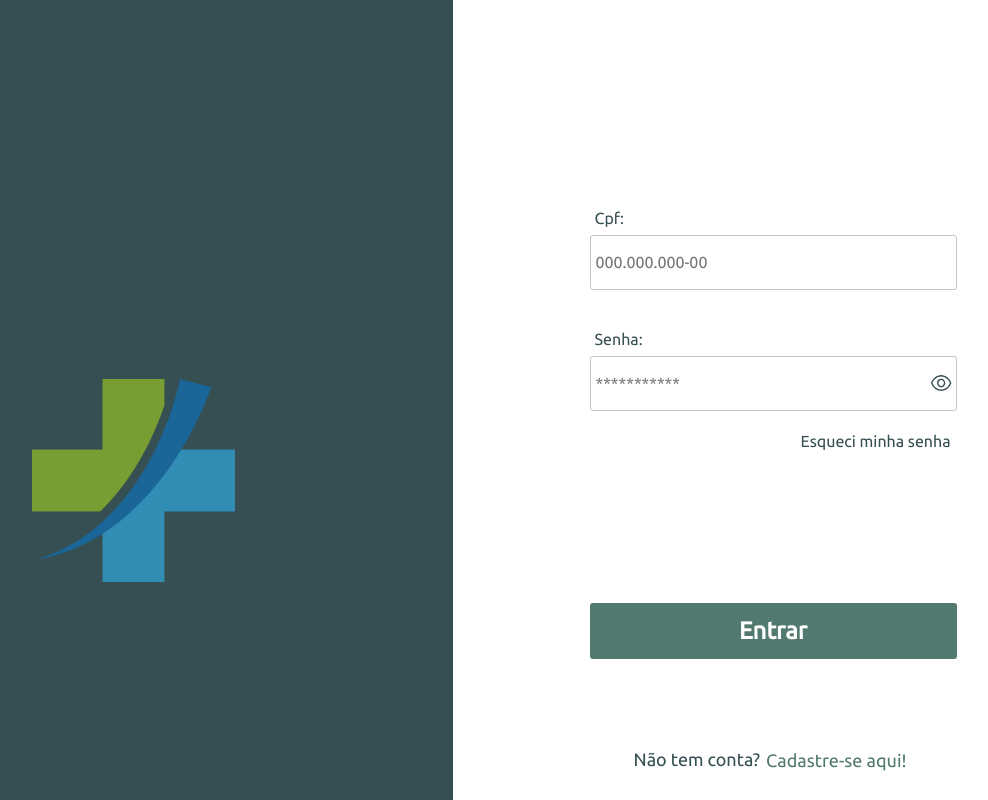
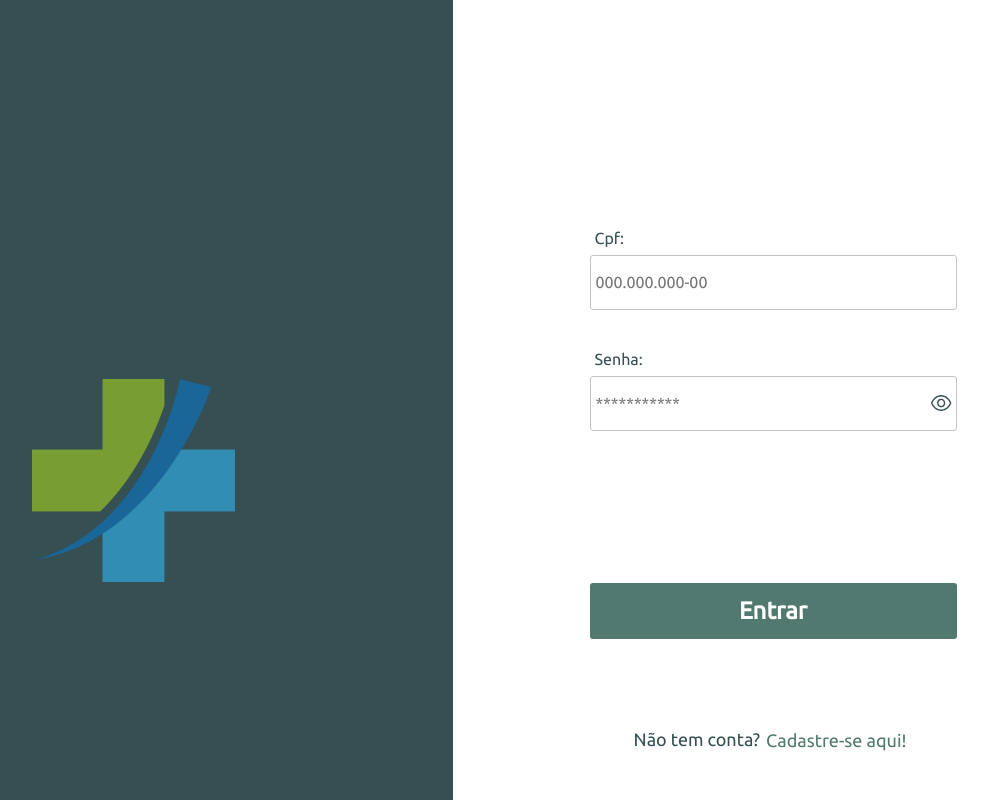
Before and after one commit to vinifiore1/front-end, a React (Create React App) app: page / in a window 1280 px wide. Shown: the top 800 px of the page, without its empty margins (187-1175 px from the left). Built offline with nearby package versions, Linux system fonts and the light colour scheme.

Commit message:
feat atualização de esqueci minha senha

```diff
--- a/src/pages/Login/Login.tsx
+++ b/src/pages/Login/Login.tsx
@@ -4,8 +4,6 @@ import { Input } from "../../components/Input/Input";
 import {
   ButtonContainer,
   ButtonRegister,
-  ForgotPassContainer,
-  ForgotPassword,
   InputContainer,
   InputContainerMain,
   TextRegisterContainer,
@@ -90,9 +88,7 @@ export default function Login() {
             error={error?.error}
             erroMessage={error?.message}
           />
-          <ForgotPassContainer>
-            <ForgotPassword>Esqueci minha senha</ForgotPassword>
-          </ForgotPassContainer>
+
           <ButtonContainer>
             <Button
               id="button-login"
```
